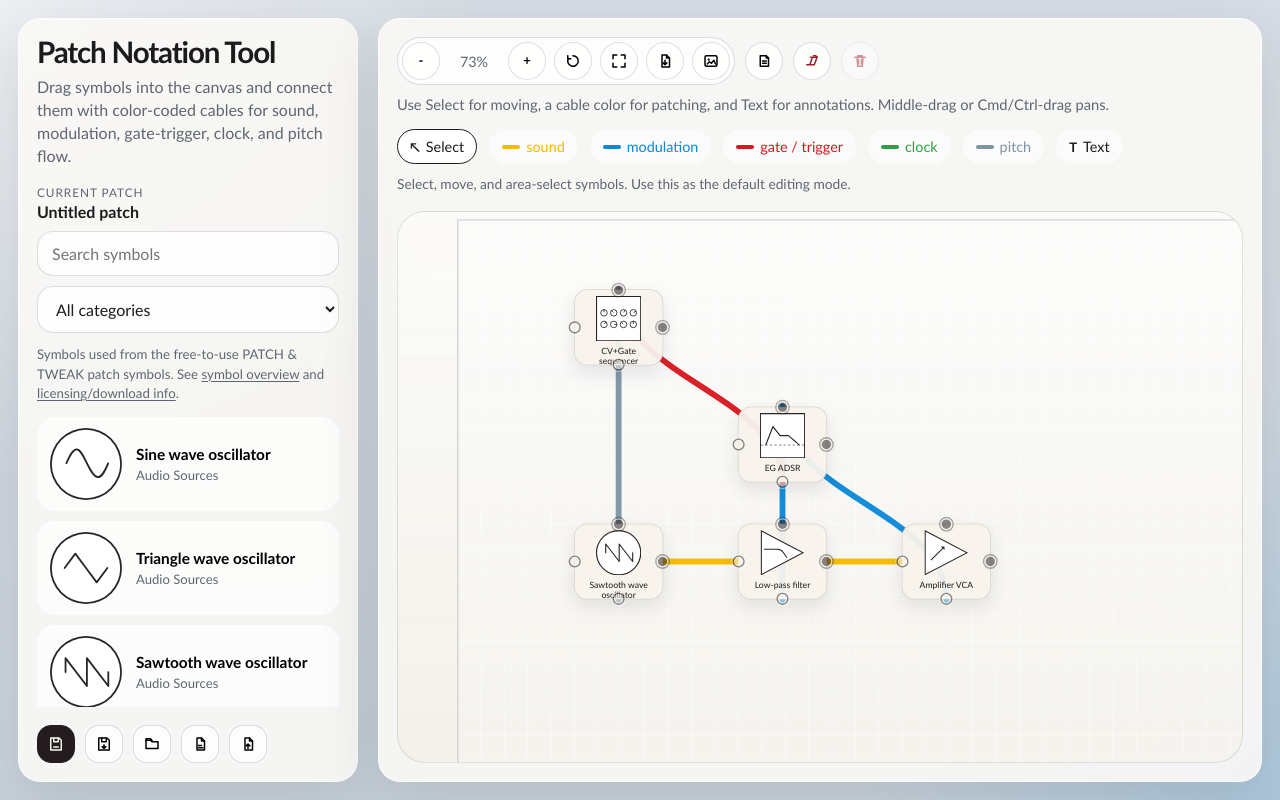
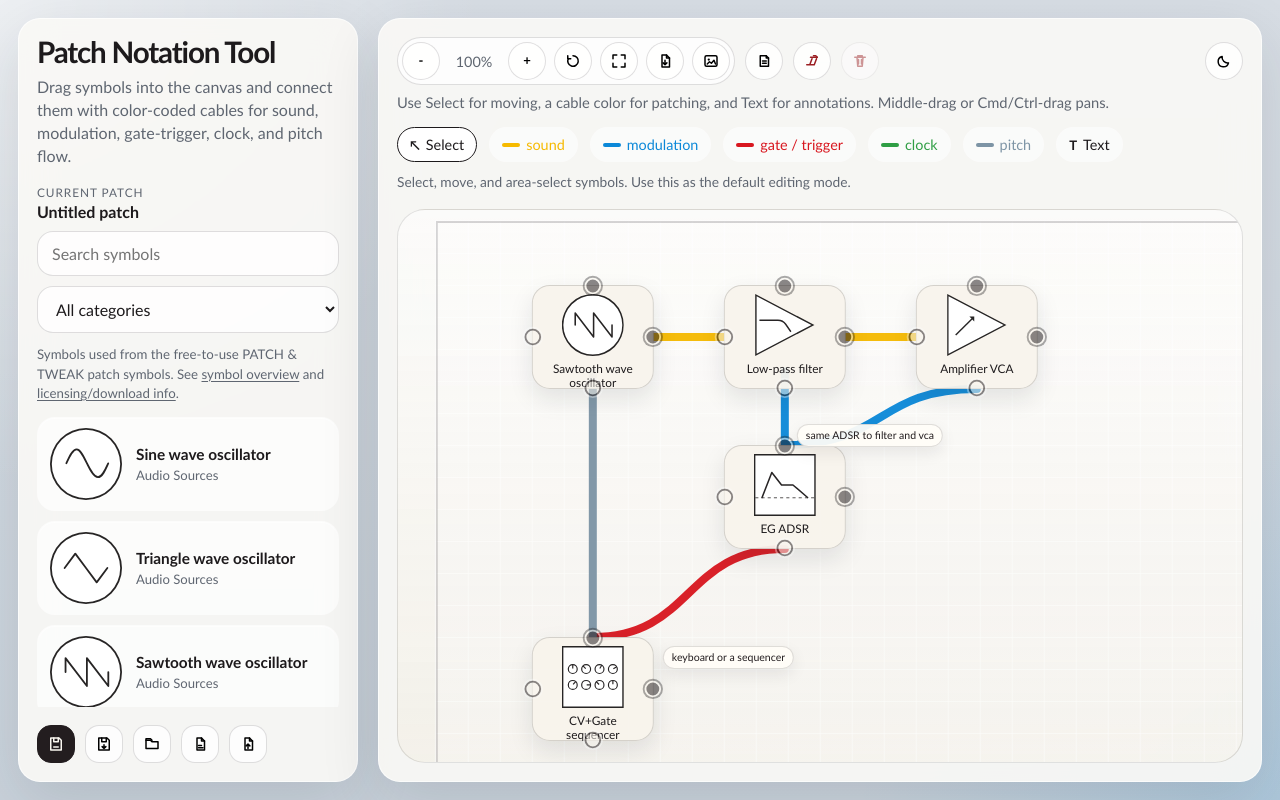
Before and after one commit to scribbletune/patch-notation-tool, a Next.js app: page / in a window 1280 px wide. Built offline with nearby package versions, Linux system fonts and the light colour scheme.

Commit message:
Introduce light/dark theme

```diff
--- a/app/globals.css
+++ b/app/globals.css
@@ -14,6 +14,17 @@
   --radius: 22px;
 }
 
+html.theme-dark {
+  --bg: #11171c;
+  --panel: rgba(25, 31, 38, 0.88);
+  --panel-strong: #1b2229;
+  --ink: #eef3f7;
+  --muted: #a9b6c3;
+  --line: rgba(238, 243, 247, 0.14);
+  --shadow: 0 24px 70px rgba(0, 0, 0, 0.35);
+  --card-shadow: 0 14px 34px rgba(0, 0, 0, 0.32);
+}
+
 * {
   box-sizing: border-box;
 }
@@ -22,6 +33,7 @@ html,
 body {
   margin: 0;
   height: 100%;
+  color-scheme: light;
   background:
     radial-gradient(circle at top left, rgba(255, 255, 255, 0.55), transparent 32%),
     radial-gradient(circle at bottom right, rgba(11, 136, 216, 0.15), transparent 28%),
@@ -186,6 +198,7 @@ button {
   font-size: 0.96rem;
   font-weight: 700;
   line-height: 1.2;
+  color: var(--ink);
 }
 
 .symbol-category {
@@ -205,6 +218,11 @@ button {
 }
 
 .toolbar {
+  display: grid;
+  gap: 8px;
+}
+
+.toolbar-row {
   display: flex;
   flex-wrap: wrap;
   gap: 10px;
@@ -276,6 +294,10 @@ button {
 .toolbar-note {
   color: var(--muted);
   font-size: 0.92rem;
+}
+
+.toolbar-spacer {
+  flex: 1 1 auto;
 }
 
 .canvas {
@@ -702,6 +724,108 @@ button {
   color: #9b1e23;
 }
 
+html.theme-dark,
+html.theme-dark body {
+  background:
+    radial-gradient(circle at top left, rgba(255, 255, 255, 0.06), transparent 28%),
+    radial-gradient(circle at bottom right, rgba(11, 136, 216, 0.16), transparent 26%),
+    linear-gradient(180deg, #121920 0%, #0b1015 100%);
+}
+
+html.theme-dark .panel {
+  border-color: rgba(255, 255, 255, 0.08);
+}
+
+html.theme-dark .search-input,
+html.theme-dark .select-input,
+html.theme-dark .note-textarea,
+html.theme-dark .port-note-input,
+html.theme-dark .toolbar button,
+html.theme-dark .toolbar select,
+html.theme-dark .button-row button,
+html.theme-dark .patch-library-open,
+html.theme-dark .patch-library-delete,
+html.theme-dark .zoom-controls,
+html.theme-dark .legend-swatch {
+  background: rgba(255, 255, 255, 0.06);
+  color: var(--ink);
+  border-color: var(--line);
+}
+
+html.theme-dark .symbol-button {
+  background: rgba(255, 255, 255, 0.05);
+  box-shadow: inset 0 1px 0 rgba(255, 255, 255, 0.04);
+}
+
+html.theme-dark .symbol-button:hover,
+html.theme-dark .legend-swatch:hover {
+  border-color: rgba(255, 255, 255, 0.14);
+}
+
+html.theme-dark .canvas {
+  border-color: rgba(255, 255, 255, 0.08);
+  background: linear-gradient(180deg, rgba(15, 20, 26, 0.92), rgba(11, 16, 21, 0.96));
+}
+
+html.theme-dark .canvas-stage {
+  background:
+    linear-gradient(rgba(255, 255, 255, 0.08) 1px, transparent 1px),
+    linear-gradient(90deg, rgba(255, 255, 255, 0.08) 1px, transparent 1px),
+    linear-gradient(180deg, rgba(255, 255, 255, 0.03), rgba(255, 255, 255, 0.01));
+  box-shadow:
+    inset 0 0 0 2px rgba(255, 255, 255, 0.12),
+    0 0 0 1px rgba(255, 255, 255, 0.05);
+}
+
+html.theme-dark .canvas-empty {
+  color: rgba(238, 243, 247, 0.42);
+}
+
+html.theme-dark .node-card,
+html.theme-dark .palette-drag-preview {
+  border-color: rgba(255, 255, 255, 0.1);
+  background: rgba(30, 37, 44, 0.92);
+}
+
+html.theme-dark .node-note-badge,
+html.theme-dark .port-note {
+  color: var(--ink);
+  background: rgba(30, 37, 44, 0.96);
+  border-color: rgba(255, 255, 255, 0.12);
+  box-shadow: 0 8px 20px rgba(0, 0, 0, 0.28);
+}
+
+html.theme-dark .anchor {
+  border-color: #dbe5ec;
+  box-shadow: 0 0 0 2px rgba(11, 16, 21, 0.85), 0 0 0 1px rgba(255, 255, 255, 0.12);
+  background: #f3f6f8;
+}
+
+html.theme-dark .anchor.output {
+  background: #11161b;
+  border-color: #f3f6f8;
+  box-shadow: 0 0 0 2px rgba(243, 246, 248, 0.3), 0 0 0 1px rgba(255, 255, 255, 0.1);
+}
+
+html.theme-dark .selection-box {
+  box-shadow: inset 0 0 0 1px rgba(255, 255, 255, 0.18);
+}
+
+html.theme-dark .legend-swatch.selected {
+  background: rgba(255, 255, 255, 0.1);
+  box-shadow: inset 0 0 0 2px rgba(255, 255, 255, 0.12);
+}
+
+html.theme-dark .button-row .primary-button {
+  background: #f0f5f8;
+  color: #12171c;
+  border-color: #f0f5f8;
+}
+
+html.theme-dark .button-row .primary-button:hover {
+  background: #ffffff;
+}
+
 @media (max-width: 1100px) {
   body {
     overflow: auto;
--- a/components/PatchEditor.jsx
+++ b/components/PatchEditor.jsx
@@ -17,6 +17,7 @@ import {
 } from "@/lib/symbols";
 
 const STORAGE_KEY = "patch-notation-tool-state-v1";
+const THEME_PREFERENCE_KEY = "patch-notation-tool-theme";
 const NODE_WIDTH = 122;
 const NODE_HEIGHT = 104;
 const PALETTE_DRAG_HOTSPOT_X = 78;
@@ -51,6 +52,8 @@ const cableOptions = [
 ];
 const SELECT_TOOL_ID = "select";
 const TEXT_TOOL_ID = "text";
+const THEME_LIGHT = "light";
+const THEME_DARK = "dark";
 
 const toolDescriptions = {
   [SELECT_TOOL_ID]:
@@ -72,78 +75,90 @@ const toolDescriptions = {
 const sampleState = {
   nodes: [
     {
-      id: "sawtooth-wave-oscillator-1773450399854-d9p255",
+      id: "sawtooth-wave-oscillator-1773458817257-xkyvcn",
       symbolId: "sawtooth-wave-oscillator",
-      x: 160,
-      y: 416
+      x: 96,
+      y: 64,
+      note: "",
+      portNotes: {}
     },
     {
-      id: "low-pass-filter-1773450415659-b0xn56",
+      id: "low-pass-filter-1773458836296-c82zwe",
       symbolId: "low-pass-filter",
-      x: 384,
-      y: 416
+      x: 288,
+      y: 64,
+      note: "",
+      portNotes: {}
     },
     {
-      id: "amplifier-vca-1773450421232-nggrxi",
-      symbolId: "amplifier-vca",
-      x: 608,
-      y: 416
+      id: "eg-adsr-1773458851950-b3zck9",
+      symbolId: "eg-adsr",
+      x: 288,
+      y: 224,
+      note: "",
+      portNotes: {
+        top: "same ADSR to filter and vca"
+      }
     },
     {
-      id: "eg-adsr-1773450426855-2l2yok",
-      symbolId: "eg-adsr",
-      x: 384,
-      y: 256
+      id: "amplifier-vca-1773458857274-fq37nq",
+      symbolId: "amplifier-vca",
+      x: 480,
+      y: 64,
+      note: "",
+      portNotes: {}
     },
     {
-      id: "cv-gate-sequencer-1773450440837-vss5p4",
+      id: "cv-gate-sequencer-1773458868277-8mhf34",
       symbolId: "cv-gate-sequencer",
-      x: 160,
-      y: 96
+      x: 96,
+      y: 416,
+      note: "keyboard or a sequencer",
+      portNotes: {}
     }
   ],
   connections: [
     {
-      id: "c-1773450457609-3jzs18",
-      from: "eg-adsr-1773450426855-2l2yok",
-      to: "low-pass-filter-1773450415659-b0xn56",
+      id: "c-1773458884193-e7s0ph",
+      from: "sawtooth-wave-oscillator-1773458817257-xkyvcn",
+      to: "low-pass-filter-1773458836296-c82zwe",
+      color: "sound"
+    },
+    {
+      id: "c-1773458886383-ohwo9g",
+      from: "low-pass-filter-1773458836296-c82zwe",
+      to: "amplifier-vca-1773458857274-fq37nq",
+      color: "sound"
+    },
+    {
+      id: "c-1773458891873-m806jc",
+      from: "eg-adsr-1773458851950-b3zck9",
+      to: "amplifier-vca-1773458857274-fq37nq",
       color: "modulation"
     },
     {
-      id: "c-1773450460630-9pc7z0",
-      from: "eg-adsr-1773450426855-2l2yok",
-      to: "amplifier-vca-1773450421232-nggrxi",
+      id: "c-1773458894365-5b0p0f",
+      from: "eg-adsr-1773458851950-b3zck9",
+      to: "low-pass-filter-1773458836296-c82zwe",
       color: "modulation"
     },
     {
-      id: "c-1773450465626-6dr59z",
-      from: "cv-gate-sequencer-1773450440837-vss5p4",
-      to: "eg-adsr-1773450426855-2l2yok",
+      id: "c-1773458911112-haag4r",
+      from: "cv-gate-sequencer-1773458868277-8mhf34",
+      to: "eg-adsr-1773458851950-b3zck9",
       color: "gate"
     },
     {
-      id: "c-1773450473373-f7d64y",
-      from: "cv-gate-sequencer-1773450440837-vss5p4",
-      to: "sawtooth-wave-oscillator-1773450399854-d9p255",
+      id: "c-1773458922805-5mme1x",
+      from: "cv-gate-sequencer-1773458868277-8mhf34",
+      to: "sawtooth-wave-oscillator-1773458817257-xkyvcn",
       color: "pitch"
-    },
-    {
-      id: "c-1773450477100-372v59",
-      from: "sawtooth-wave-oscillator-1773450399854-d9p255",
-      to: "low-pass-filter-1773450415659-b0xn56",
-      color: "sound"
-    },
-    {
-      id: "c-1773450480115-f8ls5b",
-      from: "low-pass-filter-1773450415659-b0xn56",
-      to: "amplifier-vca-1773450421232-nggrxi",
-      color: "sound"
     }
   ],
   view: {
-    x: 58.94648656368099,
-    y: 7.130756415056965,
-    scale: 0.7315910831346416
+    x: 37.8203125,
+    y: 10.9921875,
+    scale: 1
   }
 };
 
@@ -282,6 +297,7 @@ export default function PatchEditor() {
   const [currentPatchId, setCurrentPatchId] = useState(null);
   const [currentPatchName, setCurrentPatchName] = useState("Untitled patch");
   const [libraryMessage, setLibraryMessage] = useState("");
+  const [themePreference, setThemePreference] = useState(THEME_LIGHT);
   const activeToolDescription =
     activeTool === "cable"
       ? toolDescriptions[cableColor]
@@ -663,6 +679,32 @@ export default function PatchEditor() {
     setMounted(true);
     return () => setMounted(false);
   }, []);
+
+  useEffect(() => {
+    const storedTheme = window.localStorage.getItem(THEME_PREFERENCE_KEY);
+    if (storedTheme === THEME_LIGHT || storedTheme === THEME_DARK) {
+      setThemePreference(storedTheme);
+      return;
+    }
+
+    setThemePreference(
+      window.matchMedia("(prefers-color-scheme: dark)").matches
+        ? THEME_DARK
+        : THEME_LIGHT
+    );
+  }, []);
+
+  useEffect(() => {
+    const root = document.documentElement;
+    root.classList.toggle("theme-dark", themePreference === THEME_DARK);
+    root.classList.toggle("theme-light", themePreference === THEME_LIGHT);
+    root.style.colorScheme = themePreference;
+    window.localStorage.setItem(THEME_PREFERENCE_KEY, themePreference);
+
+    return () => {
+      root.classList.remove("theme-dark", "theme-light");
+    };
+  }, [themePreference]);
 
   useEffect(() => {
     nodesRef.current = nodes;
@@ -1599,6 +1641,7 @@ export default function PatchEditor() {
 
         <section className="panel workspace">
           <div className="toolbar">
+            <div className="toolbar-row">
               <div className="zoom-controls">
                 <button
                   className="toolbar-icon-button"
@@ -1798,7 +1841,49 @@ export default function PatchEditor() {
                   />
                 </ToolbarIcon>
               </button>
-
+              <span className="toolbar-spacer" />
+              <button
+                className="toolbar-icon-button"
+                onClick={() =>
+                  setThemePreference((current) =>
+                    current === THEME_DARK ? THEME_LIGHT : THEME_DARK
+                  )
+                }
+                title={themePreference === THEME_DARK ? "Switch to light mode" : "Switch to dark mode"}
+                aria-label={themePreference === THEME_DARK ? "Switch to light mode" : "Switch to dark mode"}
+                type="button"
+              >
+                {themePreference === THEME_DARK ? (
+                  <ToolbarIcon>
+                    <circle
+                      cx="12"
+                      cy="12"
+                      r="4"
+                      fill="none"
+                      stroke="currentColor"
+                      strokeWidth="2"
+                    />
+                    <path
+                      d="M12 2v3M12 19v3M2 12h3M19 12h3M4.9 4.9l2.1 2.1M17 17l2.1 2.1M19.1 4.9 17 7M7 17l-2.1 2.1"
+                      fill="none"
+                      stroke="currentColor"
+                      strokeWidth="2"
+                      strokeLinecap="round"
+                    />
+                  </ToolbarIcon>
+                ) : (
+                  <ToolbarIcon>
+                    <path
+                      d="M18 14.5A7.5 7.5 0 0 1 9.5 6a7 7 0 1 0 8.5 8.5Z"
+                      fill="none"
+                      stroke="currentColor"
+                      strokeWidth="2"
+                      strokeLinejoin="round"
+                    />
+                  </ToolbarIcon>
+                )}
+              </button>
+            </div>
             <span className="toolbar-note">
               Use Select for moving, a cable color for patching, and Text for
               annotations. Middle-drag or Cmd/Ctrl-drag pans.
```
Also changed, not shown: 1 other file (tests, documents, lock files or other folders). Lines whose indentation alone changed are shown as unchanged.
